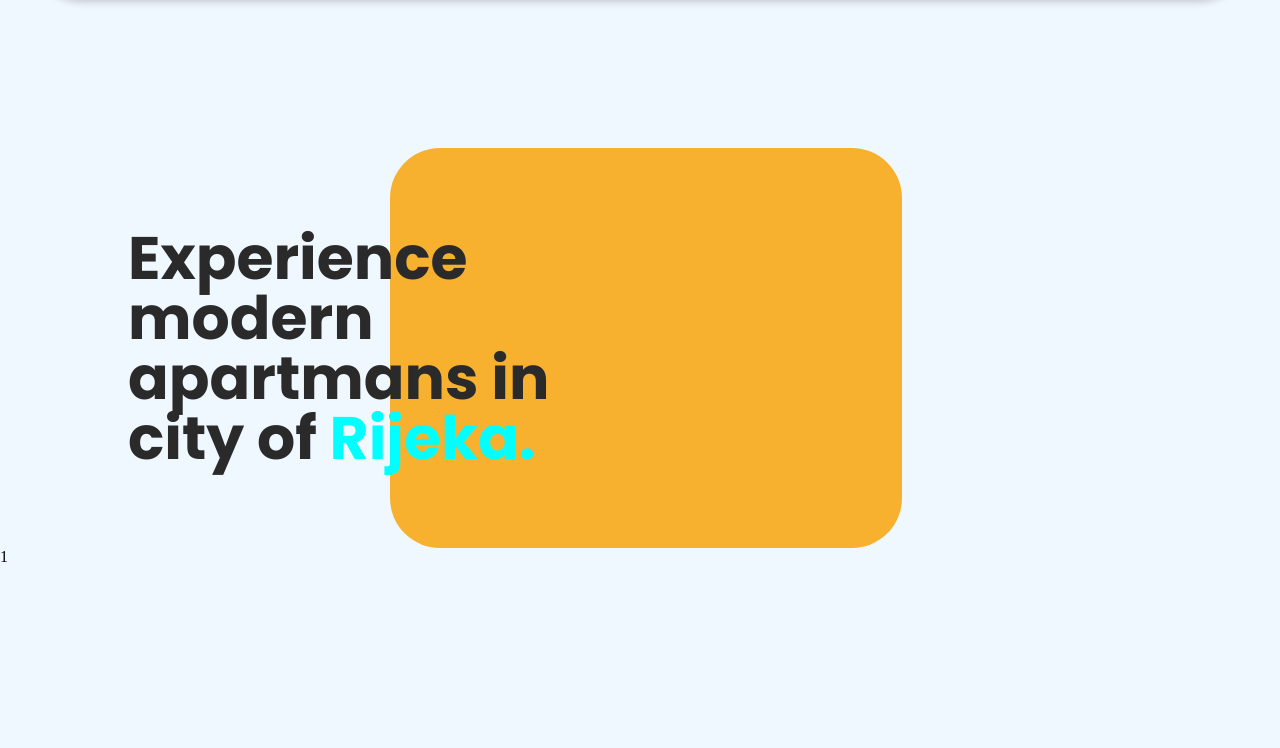
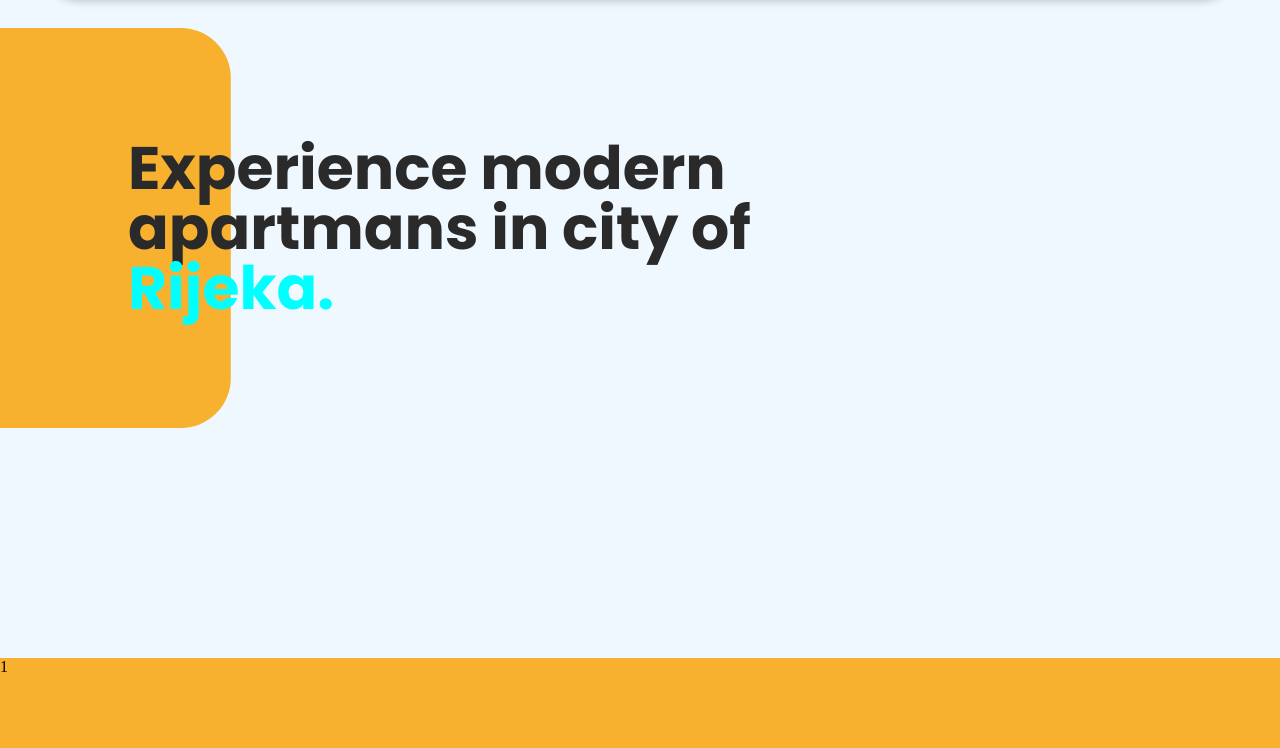
Before and after one commit to fivan14/Adastra-Apartmani, a plain HTML site: page index.html in a window 1280 px wide. Shown: the part 776-1524 px from the top of the page. Drawn offline with Linux system fonts and the light colour scheme.

Commit message:
add div behind other elements

```diff
--- a/index.html
+++ b/index.html
@@ -47,7 +47,10 @@
                     Experience modern apartmans in city of <a class="rijeka-link" href="https://www.rijeka.hr/" target="_blank"><span class='rijeka' style="color:aqua">Rijeka.</span></a>
                 </h1>
             </div>
-            <div class="image-box">
+            <div class="color-div">
+
+            </div>
+            <div class="image-div">
 
             </div>
         </div>
--- a/styles.css
+++ b/styles.css
@@ -55,6 +55,7 @@ nav {
     display: flex;
     justify-content: center;
     width: 100%;
+    height: 100vh;
 
 }
 
@@ -223,21 +224,20 @@ nav {
     display: flex;
     justify-content: center;
     width: 100%;
-    margin-top: 150px;
+
 }
 
 .content-box {
+    position: relative;
     display: flex;
     justify-content: space-around;
     align-items: center;
-    flex-wrap: wrap;
     width: 80%;
     max-width: 1440px;
 }
 
 .title-box {
-    width: 50%;
-    min-width: 200px;
+    width: 100%;
     z-index: 999;
 }
 
@@ -252,14 +252,18 @@ nav {
     text-decoration: none;
 }
 
-.image-box {
-    translate: -250px;
+.image-div {
+    width: 50%;
+}
+
+.color-div {
+    position: absolute;
     flex-grow: 1;
-    width: 45%;
+    width: 80%;
     height: 400px;
     background-color:rgb(247, 177, 47);
     border-radius: 50px;
-    min-width: 270px;
+    translate: -100%;
 }
 
 
```
